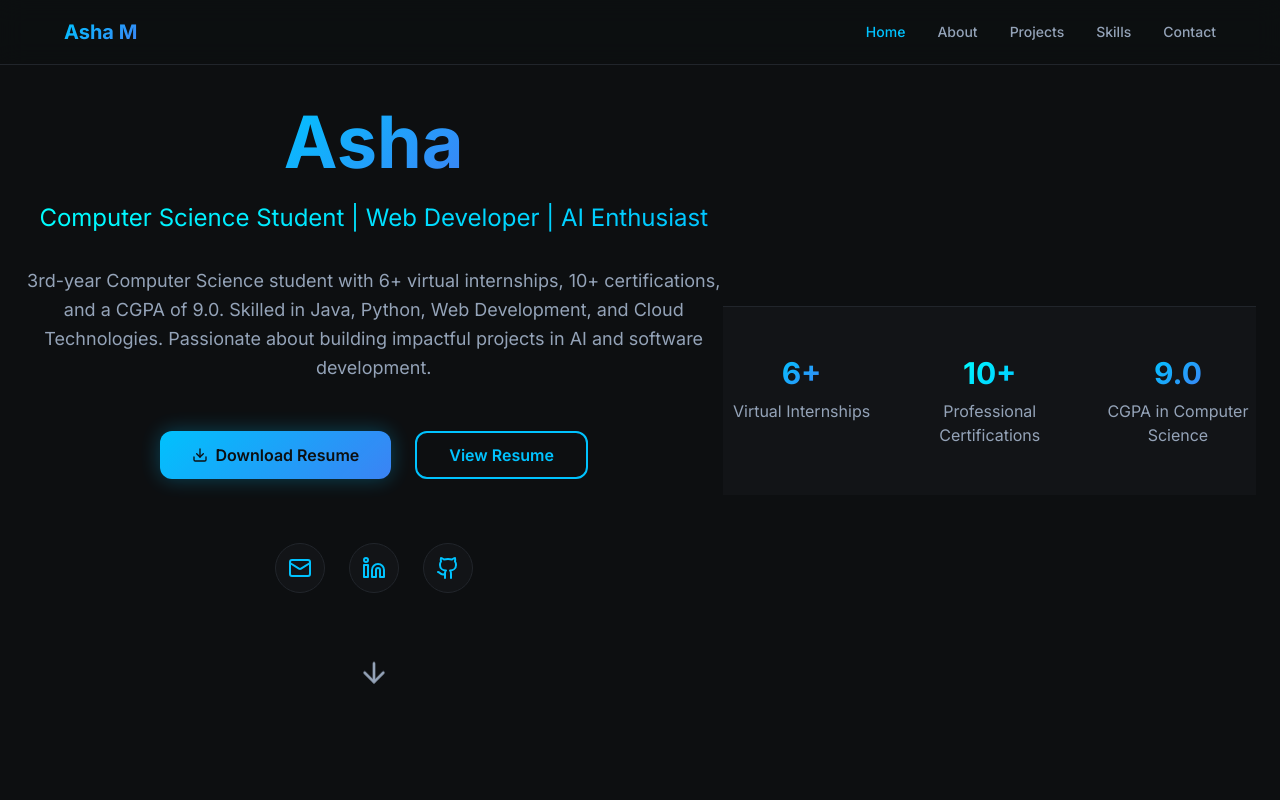
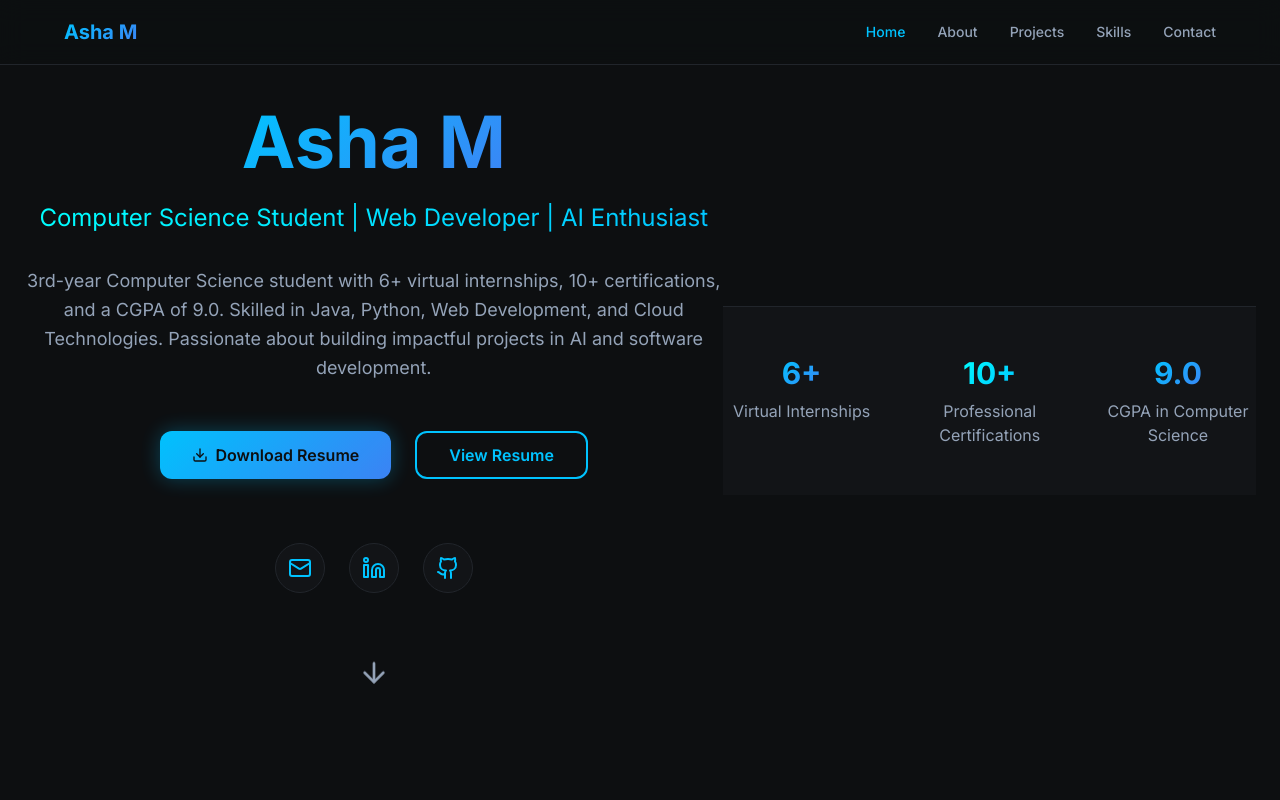
Before and after one commit to Asha1986-ui/asha-visions-code, a React (Vite) app: page / in a window 1280 px wide. Shown: the top 800 px of the page. Built offline with nearby package versions, Linux system fonts and the light colour scheme.

Commit message:
Revert name change
Re-add "M" to the name "Asha M" in the hero section and footer.

```diff
--- a/src/components/portfolio/HeroSection.tsx
+++ b/src/components/portfolio/HeroSection.tsx
@@ -14,7 +14,7 @@ const HeroSection = () => {
       <div className="container-custom text-center">
         <div className="animate-fade-in">
           <h1 className="text-5xl md:text-7xl font-bold mb-6">
-            <span className="text-gradient-primary">Asha</span>
+            <span className="text-gradient-primary">Asha M</span>
           </h1>
           <div className="text-xl md:text-2xl text-muted-foreground mb-8 max-w-3xl mx-auto leading-relaxed">
             <span className="text-gradient-accent">Computer Science Student | Web Developer | AI Enthusiast</span>
--- a/src/components/portfolio/Portfolio.tsx
+++ b/src/components/portfolio/Portfolio.tsx
@@ -23,7 +23,7 @@ const Portfolio = () => {
       <footer className="py-8 border-t border-border bg-card">
         <div className="container-custom text-center">
           <p className="text-muted-foreground">
-            © 2024 Asha. Built with React, TypeScript & Tailwind CSS
+            © 2024 Asha M. Built with React, TypeScript & Tailwind CSS
           </p>
         </div>
       </footer>
```
